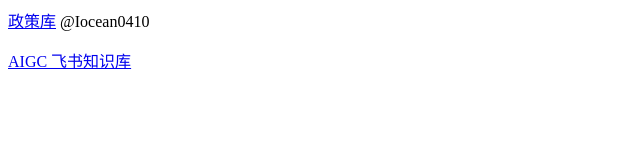
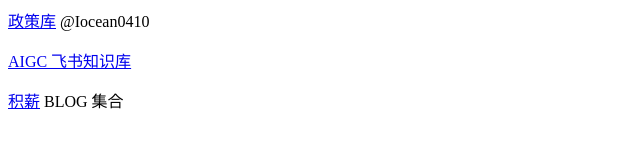
Before and after one commit to cooiky/cooiky.github.io, a plain HTML site: page index.html in a window 1280 px wide. Shown: the whole page, without its empty margins (0-640 px from the left). Drawn offline with Linux system fonts and the light colour scheme.

Commit message:
Update index.html

```diff
--- a/index.html
+++ b/index.html
@@ -5,5 +5,6 @@
   <body>
     <p><a href="https://zhengceku.fun">政策库</a> @Iocean0410</p>
     <p><a href="https://waytoagi.com">AIGC 飞书知识库</a></p>
+    <p><a href="https://firewood.news/">积薪</a> BLOG 集合</p>
   </body>
 </html
```
